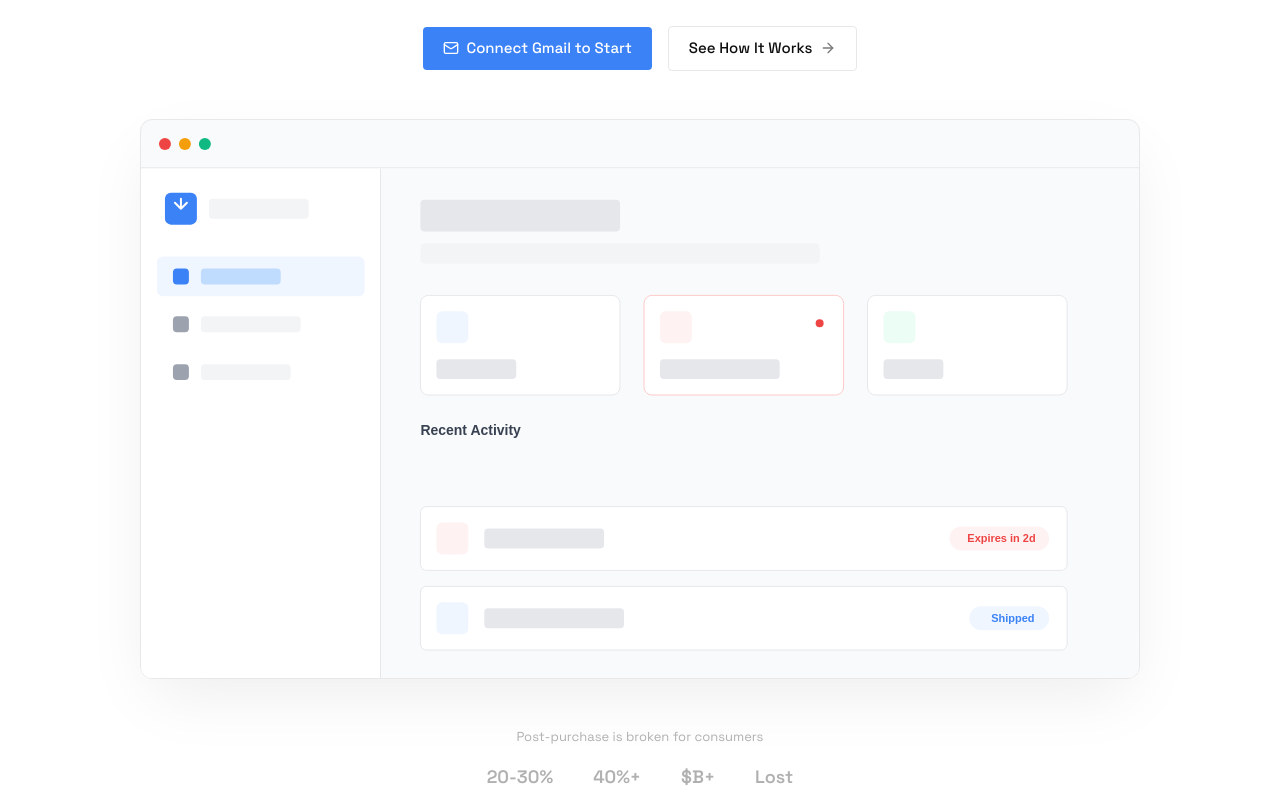
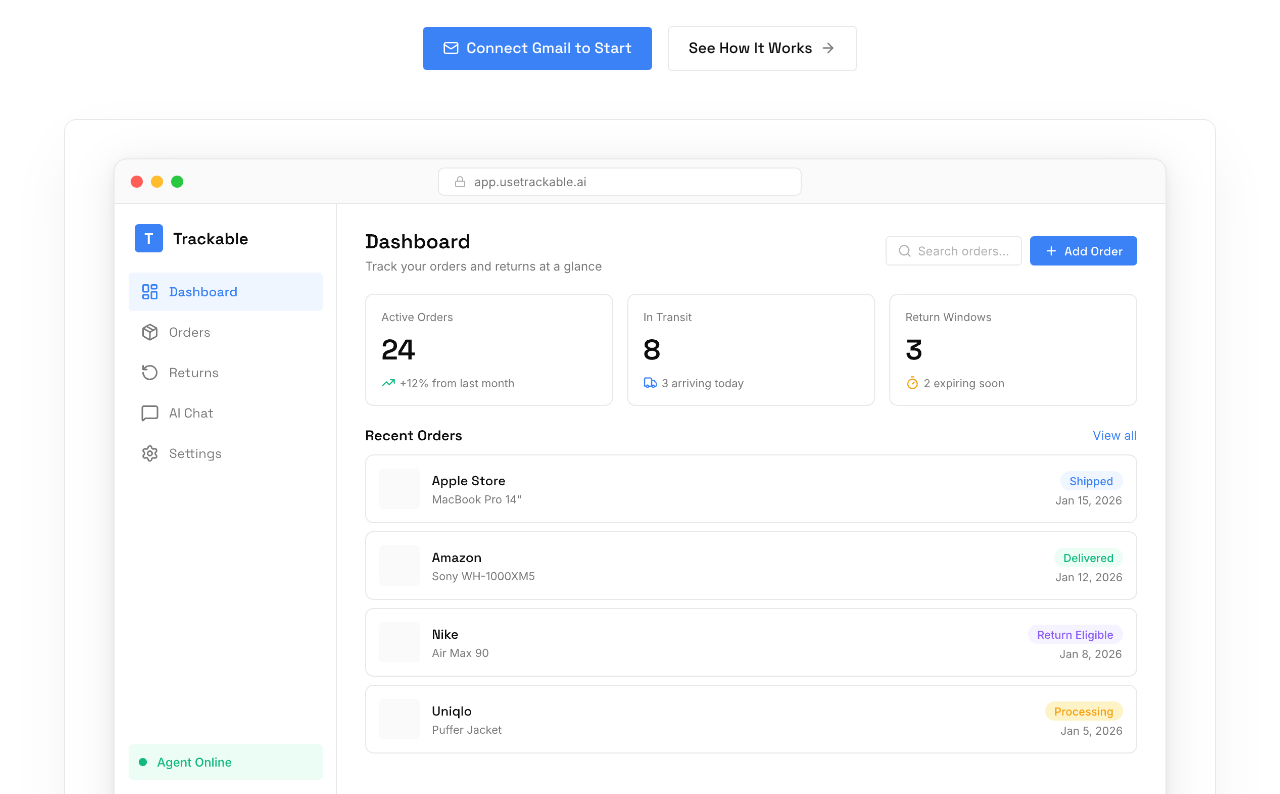
Before and after one commit to trackable-ai/webapp, a Next.js app: page / in a window 1280 px wide. Shown: the part 466-1260 px from the top of the page. Built offline with nearby package versions, Linux system fonts and the light colour scheme.

Commit message:
chore: Replace hero SVG with provided dashboard PNG screenshot

```diff
--- a/src/app/page.tsx
+++ b/src/app/page.tsx
@@ -124,10 +124,10 @@ export default function LandingPage() {
         {/* Hero Image */}
         <div className="mt-12 rounded-xl shadow-[0_24px_64px_-12px_rgba(0,0,0,0.08)]">
           <Image
-            src="/hero-dashboard.svg"
+            src="/hero-dashboard.png"
             alt="Trackable Dashboard showing return tracking and order management"
-            width={1000}
-            height={560}
+            width={1200}
+            height={800}
             priority
             className="rounded-xl border border-[#E8E8E8] bg-white"
           />
```
Also changed, not shown: public/hero-dashboard.png (added), public/hero-dashboard.svg (deleted).
